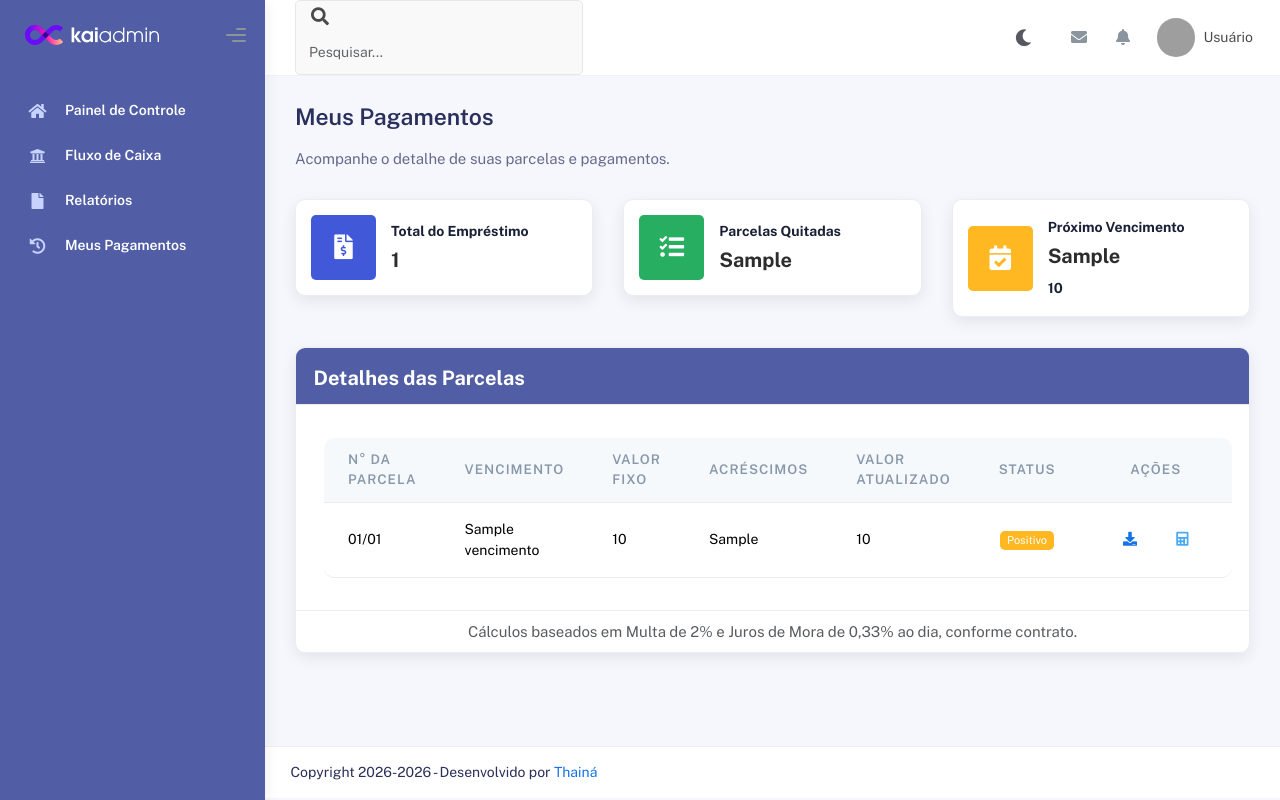
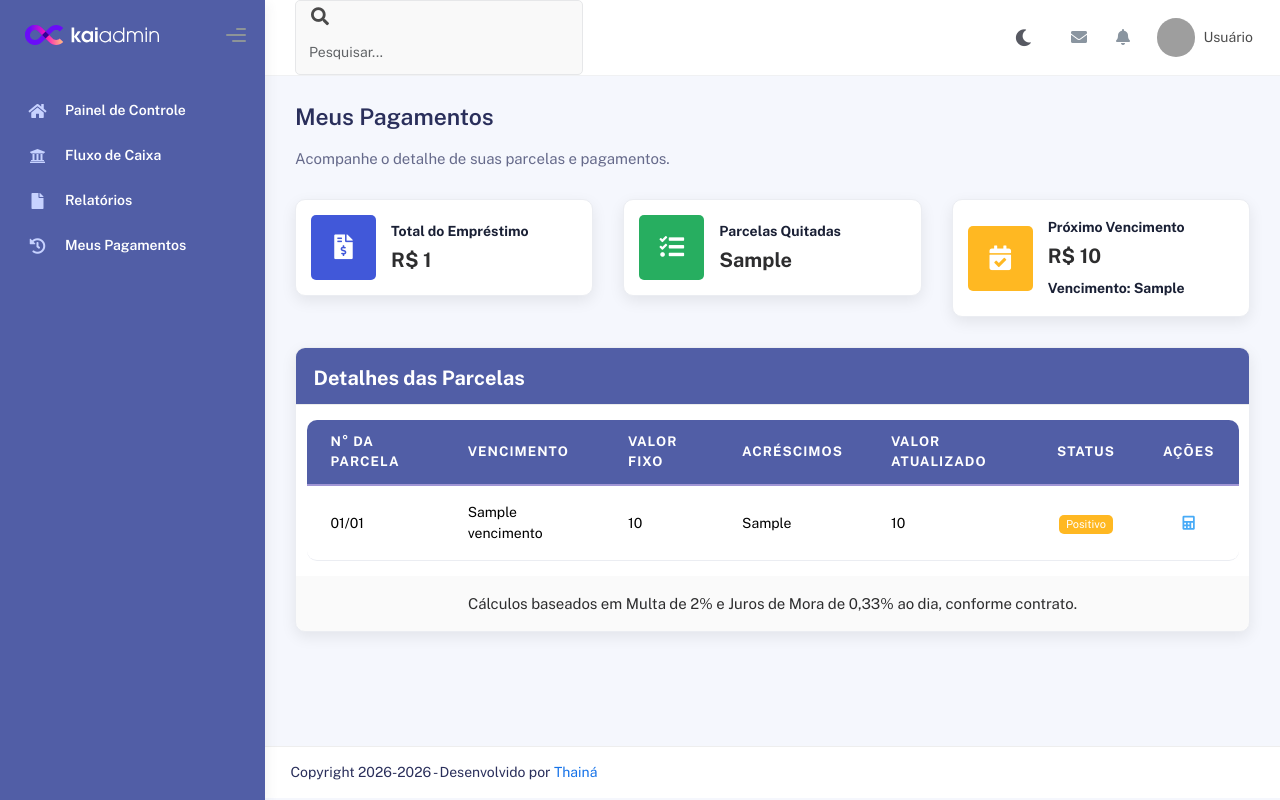
Before and after one commit to ThainaCosta2/Sistema-de-Gestao-de-Emprestimos, a Python web app: template sistema/templates/financeiro/historicopag.html in a window 1280 px wide. Run offline with Jinja, Linux system fonts and the light colour scheme; the template is opened without the code that fills it: most values are stand-ins (such as "Sample title", 1, 10 or a date in 2020); grey boxes are pictures that could not be loaded.

Commit message:
Add files via upload

```diff
--- a/sistema/templates/financeiro/historicopag.html
+++ b/sistema/templates/financeiro/historicopag.html
@@ -9,7 +9,7 @@
 <div class="page-inner">
     <div class="d-flex align-items-left align-items-md-center flex-column flex-md-row pt-2 pb-4">
         <div>
-            <h3 class="fw-bold mb-3">Dashboard de Histórico de Pagamentos</h3>
+            <h3 class="fw-bold mb-3">Gestão de Pagamentos</h3>
             <h6 class="op-7 mb-2">Acompanhamento financeiro de parcelas e pagamentos</h6>
         </div>
     </div>
@@ -17,25 +17,24 @@
     <div class="row">
         <div class="col-md-12">
             <div class="card card-round">
-                <div class="card-header">
-                    <div class="d-flex align-items-center justify-content-between">
+                <div class="card-header card-header-historico pb-2"> <!-- pb-2 deixa o azul mais justo -->
+                    <div class="d-flex align-items-center justify-content-between" style="margin-bottom: 0 !important;">
                         <div class="card-title">Histórico de Pagamentos</div>
-                        <div class="input-group w-25">
+                        <div class="input-group w-25 mb-0"> <!-- mb-0 tira o espaço embaixo da busca -->
                             <span class="input-group-text"><i class="fa fa-search"></i></span>
                             <input type="text" id="filtro-historico" class="form-control"
                                 placeholder="Pesquisar cliente...">
                         </div>
                     </div>
                 </div>
-                <div class="card-body pt-0">
-                    <div class="table-responsive">
-                        <table id="historicoPagamentosTable" class="display table table-striped table-hover">
-                            <thead class="thead-dark">
+                <div class="card-body card-body-no-horizontal-padding p-0">
+                    <div class="table-responsive" style="padding: 0 !important; margin: 0 !important;">
+                        <table id="historicoPagamentosTable" class="display table table-striped table-hover mt-0 mb-0 border-0">
+                            <thead class="thead-custom-historico">
                                 <tr>
                                     <th>Cliente</th>
                                     <th>Descrição</th>
                                     <th>Vencimento</th>
-                                    <th>Data Pagamento</th>
                                     <th>Valor da Parcela (R$)</th>
                                     <th>Dias de Atraso</th>
                                     <th>Status da Parcela</th>
@@ -49,14 +48,7 @@
                                     <td>{{ item.cliente }}</td>
                                     <td>{{ item.descricao }}</td>
                                     <td>{{ item.vencimento }}</td>
-                                    <td>
-                                        {% if item.data_pagamento %}
-                                        {{ item.data_pagamento }}
-                                        {% else %}
-                                        -
-                                        {% endif %}
-                                    </td>
-                                    <td>{{ item.valor }}</td>
+                                    <td class="{% if item.status == 'Atrasado' %}fw-bold text-danger{% endif %}">R$ {{ item.valor_atualizado }}</td>
                                     <td class="text-center">
                                         {% if item.dias_atraso > 0 %}
                                         <span class="text-danger fw-bold">{{ item.dias_atraso }}</span>
@@ -119,7 +111,7 @@
                         <div class="col col-stats ms-3 ms-sm-0">
                             <div class="numbers">
                                 <p class="card-category">Total do Empréstimo</p>
-                                <h4 class="card-title">{{ resumo.total_emprestimo }}</h4>
+                                <h4 class="card-title">R$ {{ resumo.total_emprestimo }}</h4>
                             </div>
                         </div>
                     </div>
@@ -155,8 +147,8 @@
                         <div class="col col-stats ms-3 ms-sm-0">
                             <div class="numbers">
                                 <p class="card-category">Próximo Vencimento</p>
-                                <h4 class="card-title">{{ resumo.proximo_vencimento_data }}</h4>
-                                <p class="card-category mt-1 fw-bold">{{ resumo.proximo_vencimento_valor }}</p>
+                                <h4 class="card-title">R$ {{ resumo.proximo_vencimento_valor }}</h4>
+                                <p class="card-category mt-1 fw-bold">Vencimento: {{ resumo.proximo_vencimento_data }}</p>
                             </div>
                         </div>
                     </div>
@@ -172,10 +164,10 @@
                 <div class="card-header card-header-cliente">
                     <div class="card-title">Detalhes das Parcelas</div>
                 </div>
-                <div class="card-body">
-                    <div class="table-responsive">
-                        <table id="tabela-meus-pagamentos" class="table align-items-center mb-0">
-                            <thead class="thead-light">
+                <div class="card-body card-body-no-horizontal-padding p-0">
+                    <div class="table-responsive" style="padding: 0 !important; margin: 0 !important;">
+                        <table id="tabela-meus-pagamentos" class="table align-items-center mb-0 border-0">
+                            <thead class="thead-custom-historico">
                                 <tr>
                                     <th>N° da Parcela</th>
                                     <th>Vencimento</th>
@@ -198,21 +190,17 @@
                                         item.valor_atualizado_formatado }}</td>
                                     <td class="text-center">
                                         {% if item.status == 'Pago' %}
-                                        <span class="badge" style="background-color: #2ECC71; color: white;">Pago</span>
+                                        <span class="badge badge-success">Pago</span>
                                         {% elif item.status == 'Atrasado' %}
-                                        <span class="badge"
-                                            style="background-color: #e74c3c; color: white;">Vencido</span>
+                                        <span class="badge badge-danger">Vencido</span>
                                         {% else %}
                                         <span class="badge badge-warning">{{ item.status }}</span>
                                         {% endif %}
                                     </td>
                                     <td class="text-center">
                                         <div class="form-button-action">
-                                            <!-- Botão de Download: Adicionamos uma classe para o JavaScript -->
-                                            <button type="button" class="btn btn-link btn-primary btn-baixar-boleto"
-                                                title="Baixar Boleto Atualizado">
-                                                <i class="fa fa-download"></i>
-                                            </button>
+                                            <!-- Botão de button" class="btn btn-link btn-primary btn-baixar-boleto"
+                                                title="Imprimir Boleto Atualizado">
                                             <!-- Botão de Cálculo: Adicionamos os atributos 'data-*' para passar os dados para o modal -->
                                             <button type="button" class="btn btn-link btn-info btn-ver-calculo"
                                                 title="Ver Detalhes do Cálculo" data-bs-toggle="modal"
@@ -230,11 +218,11 @@
                             </tbody>
                         </table>
                     </div>
-                </div>
-                <!-- Rodapé Informativo -->
-                <div class="card-footer text-center text-muted" style="font-size: 0.8rem;">
-                    <p class="mb-0">Cálculos baseados em Multa de 2% e Juros de Mora de 0,33% ao dia, conforme contrato.
-                    </p>
+
+                    <!-- Rodapé Informativo movido para dentro do card-body e sem bordas -->
+                    <div class="text-center text-muted py-3" style="font-size: 0.8rem; background: rgba(0,0,0,0.02);">
+                        <p class="mb-0">Cálculos baseados em Multa de 2% e Juros de Mora de 0,33% ao dia, conforme contrato.</p>
+                    </div>
                 </div>
             </div>
         </div>
@@ -288,7 +276,7 @@
             "ordering": false,
             "pageLength": 5,
             "lengthChange": false,
-            "dom": 'rt<"d-flex justify-content-between pt-2"ip>',
+            "dom": 'rt<"d-flex justify-content-between p-3"ip>',
             "language": {
                 "zeroRecords": "Nenhum registro encontrado",
                 "info": "Mostrando de _START_ até _END_ de _TOTAL_ registros",
```
